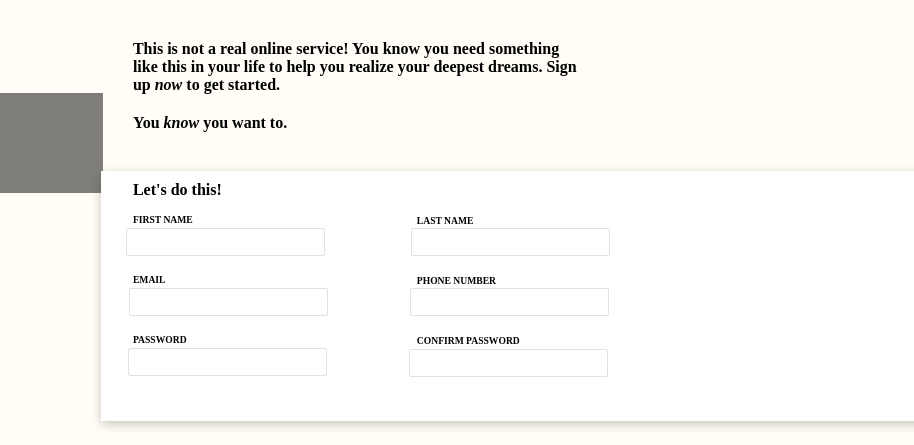
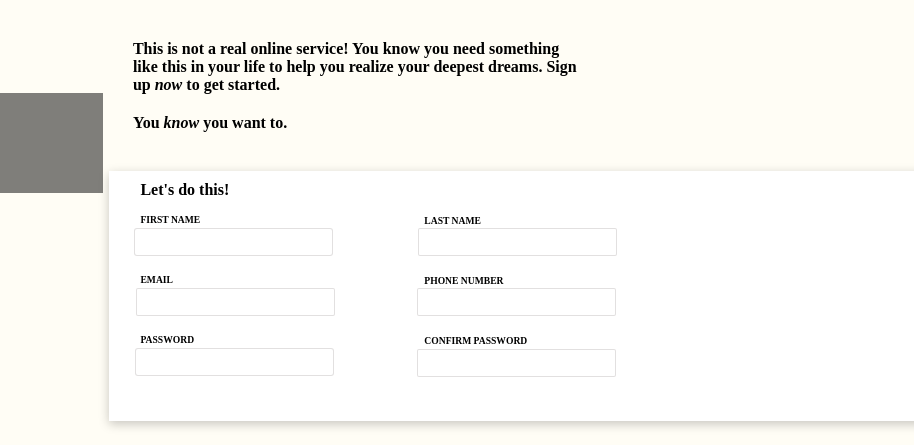
Before and after one commit to Glorykach/SIDEHUSTLE-PROJECT1, a plain HTML site: page index.html in a window 1280 px wide. Shown: the part 55-500 px from the top of the page, 366-1280 px from the left. Drawn offline with Linux system fonts and the light colour scheme; a web font is replaced by a local one.

Commit message:
Update style.css

```diff
--- a/style.css
+++ b/style.css
@@ -98,7 +98,7 @@ body{
     }
    .CONTAINER-2{
     padding: 30px;
-    height: 620px;
+    height: 680px;
     justify-content: center;
    }
    .CONTAINER-2A{
@@ -124,7 +124,7 @@ body{
     height: 250px;
     width: 120%;
     position: relative;
-    right: 4.2%;
+    right: 3.2%;
     bottom: 27px;
     box-shadow: 0 3px 10px rgba(0, 0, 0, 0.219);
 
```
